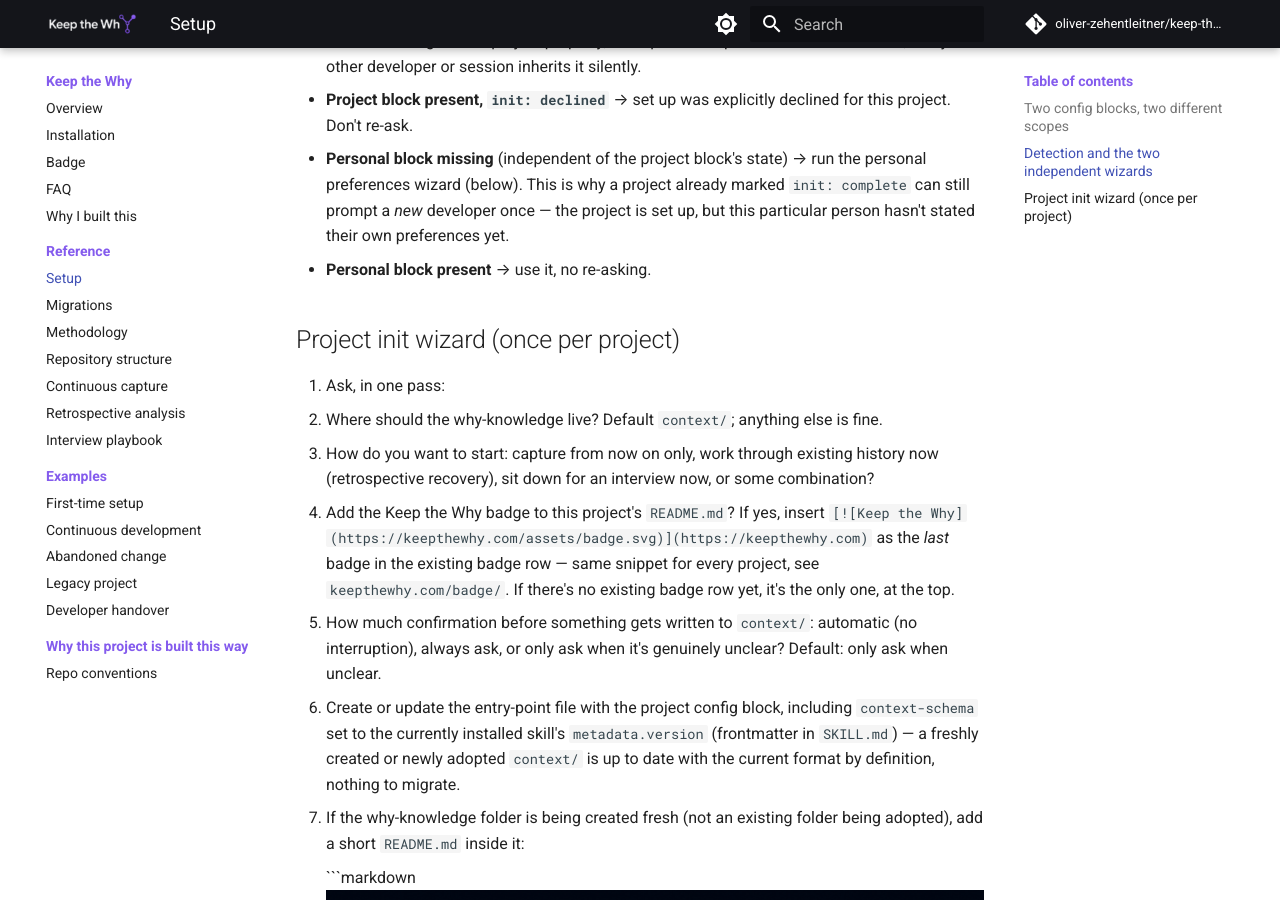
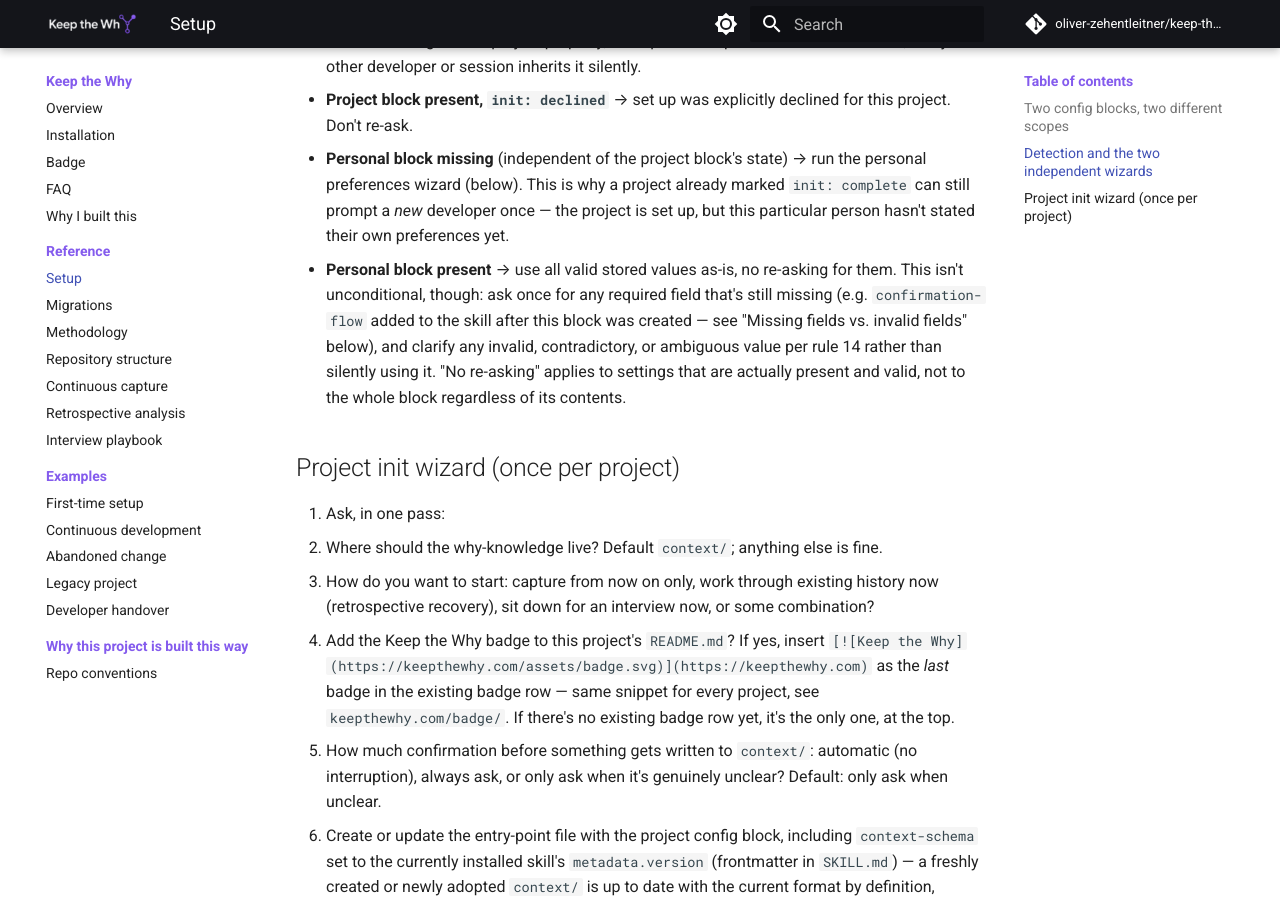
Before and after one commit to oliver-zehentleitner/keep-the-why, an MkDocs documentation site: the page built from docs/setup.md, in a window 1280 px wide and 900 px high, scrolled down 1882 px. Built offline with MkDocs 1.6.1 and Material for MkDocs 9.7.7, drawn with Linux system fonts in a browser that asks for light colours; comment, search, counter and statistics services are not loaded.

Commit message:
Three small doc fixes from review: precise detection wording, dogfood own config, sync repo-conventions
- setup.md: "Personal block present -> use it, no re-asking" read as
  a blanket statement, in tension with the missing-field and
  invalid-value handling documented further down. Precised: applies
  to settings that are present and valid, not the whole block
  regardless of contents.
- This repo's own AGENTS.md was missing capture-confirmation, even
  though repository-structure.md's example now claims a real
  project's config block always has it. Added, at the default value
  (nothing to migrate, matches actual behavior).
- context/repo-conventions.md's project/personal config-split entry
  predated confirmation-flow and capture-confirmation - updated to
  list both in the right block.

```diff
--- a/skills/keep-the-why/references/setup.md
+++ b/skills/keep-the-why/references/setup.md
@@ -44,7 +44,7 @@ Where the why-knowledge lives, whether the project has been set up at all, and h
 - **Project block present, `init: complete`** → project is set up. Don't re-run this part regardless of who's asking — it's a project property, not a per-developer one. Once committed, every other developer or session inherits it silently.
 - **Project block present, `init: declined`** → set up was explicitly declined for this project. Don't re-ask.
 - **Personal block missing** (independent of the project block's state) → run the personal preferences wizard (below). This is why a project already marked `init: complete` can still prompt a *new* developer once — the project is set up, but this particular person hasn't stated their own preferences yet.
-- **Personal block present** → use it, no re-asking.
+- **Personal block present** → use all valid stored values as-is, no re-asking for them. This isn't unconditional, though: ask once for any required field that's still missing (e.g. `confirmation-flow` added to the skill after this block was created — see "Missing fields vs. invalid fields" below), and clarify any invalid, contradictory, or ambiguous value per rule 14 rather than silently using it. "No re-asking" applies to settings that are actually present and valid, not to the whole block regardless of its contents.
 
 ## Project init wizard (once per project)
 
```
Also changed, not shown: AGENTS.md (+1 -0 lines), context/repo-conventions.md (+1 -1 lines).
